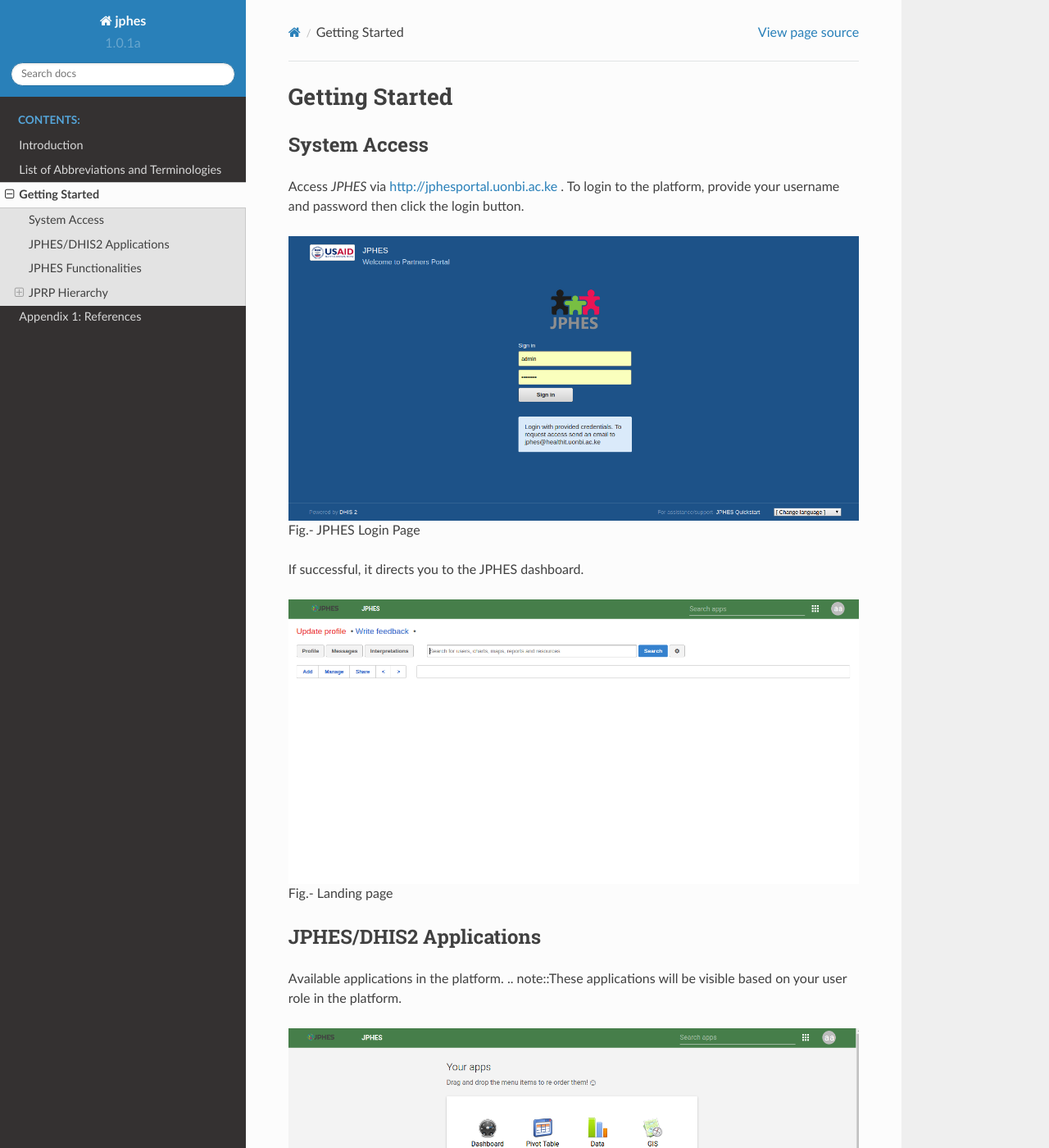
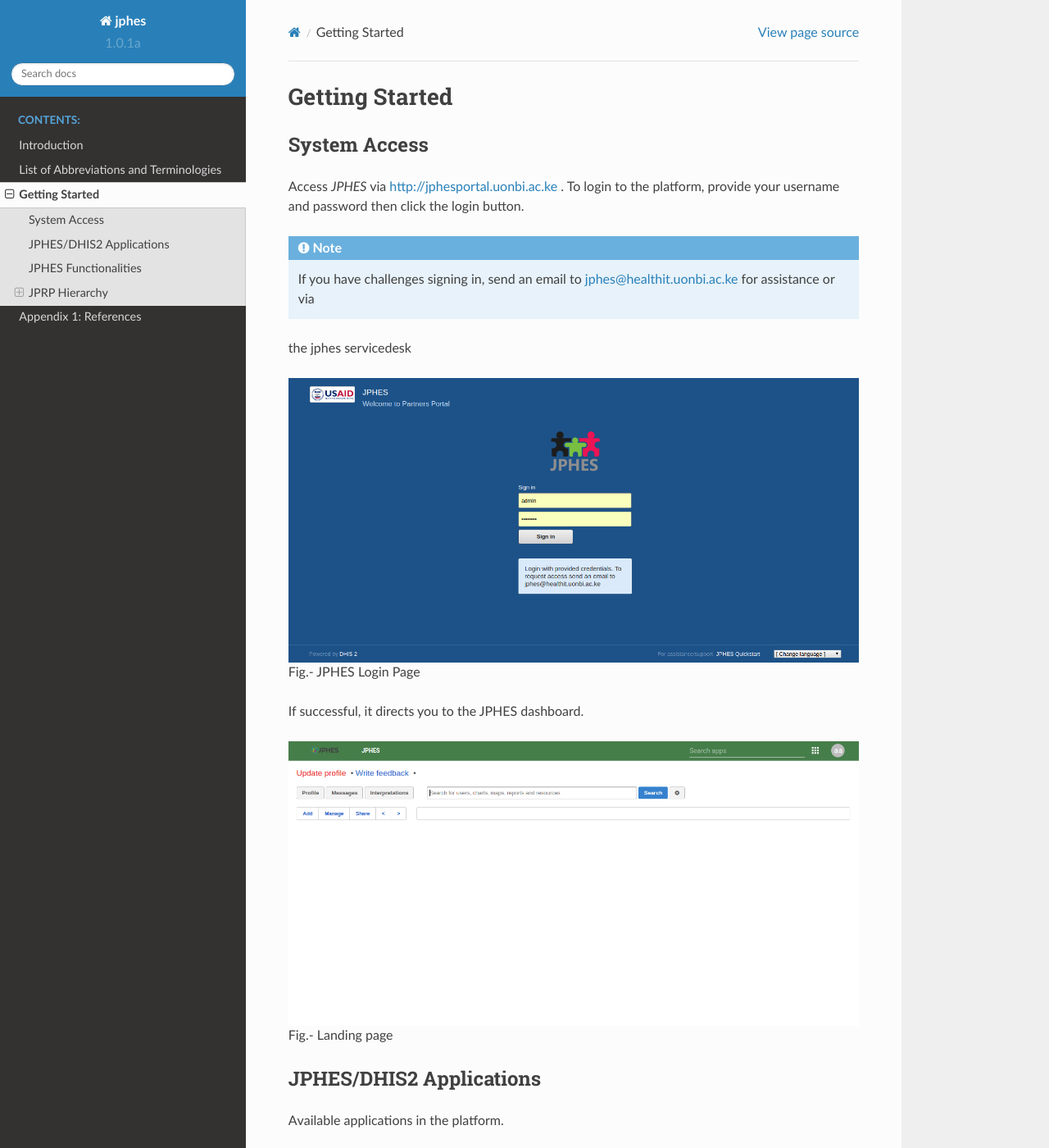
Before and after one commit to uonafya/jphes-docs, a Sphinx documentation site: the page built from source/getstarted.rst, in a window 1280 px wide and 1400 px high. Shown: the whole window at 82% size. Built offline with Sphinx 7.4.7 and the Read the Docs theme 2.0.0, drawn with Linux system fonts in a browser that asks for light colours; some of the changed text lies outside the part shown.

Commit message:
fixes and updates

```diff
--- a/source/getstarted.rst
+++ b/source/getstarted.rst
@@ -6,13 +6,14 @@
 Access *JPHES* via `http://jphesportal.uonbi.ac.ke <http://jphesportal.uonbi.ac.ke>`_ .
 To login to the platform, provide your username and password then click the login button.
 
+.. note:: If you have challenges signing in, send an email to jphes@healthit.uonbi.ac.ke for assistance or via
+the jphes servicedesk
+
 .. _login_page:
 .. figure::  _static/images/jphes-login-page.png
    :align:   center
 
 Fig.- JPHES Login Page
-
-.. note::If you have challenges in signing in, contact send an email to jphes@healthit.uonbi.ac.ke
 
 If successful, it directs you to the JPHES dashboard.
 
@@ -26,7 +27,8 @@
 JPHES/DHIS2 Applications
 --------------------------
 Available applications in the platform.
-.. note::These applications will be visible based on your user role in the platform.
+
+.. note:: These applications will be visible based on your user role in the platform.
 
 .. _apps_page1:
 .. figure::  _static/images/jphes-apps.png
```
